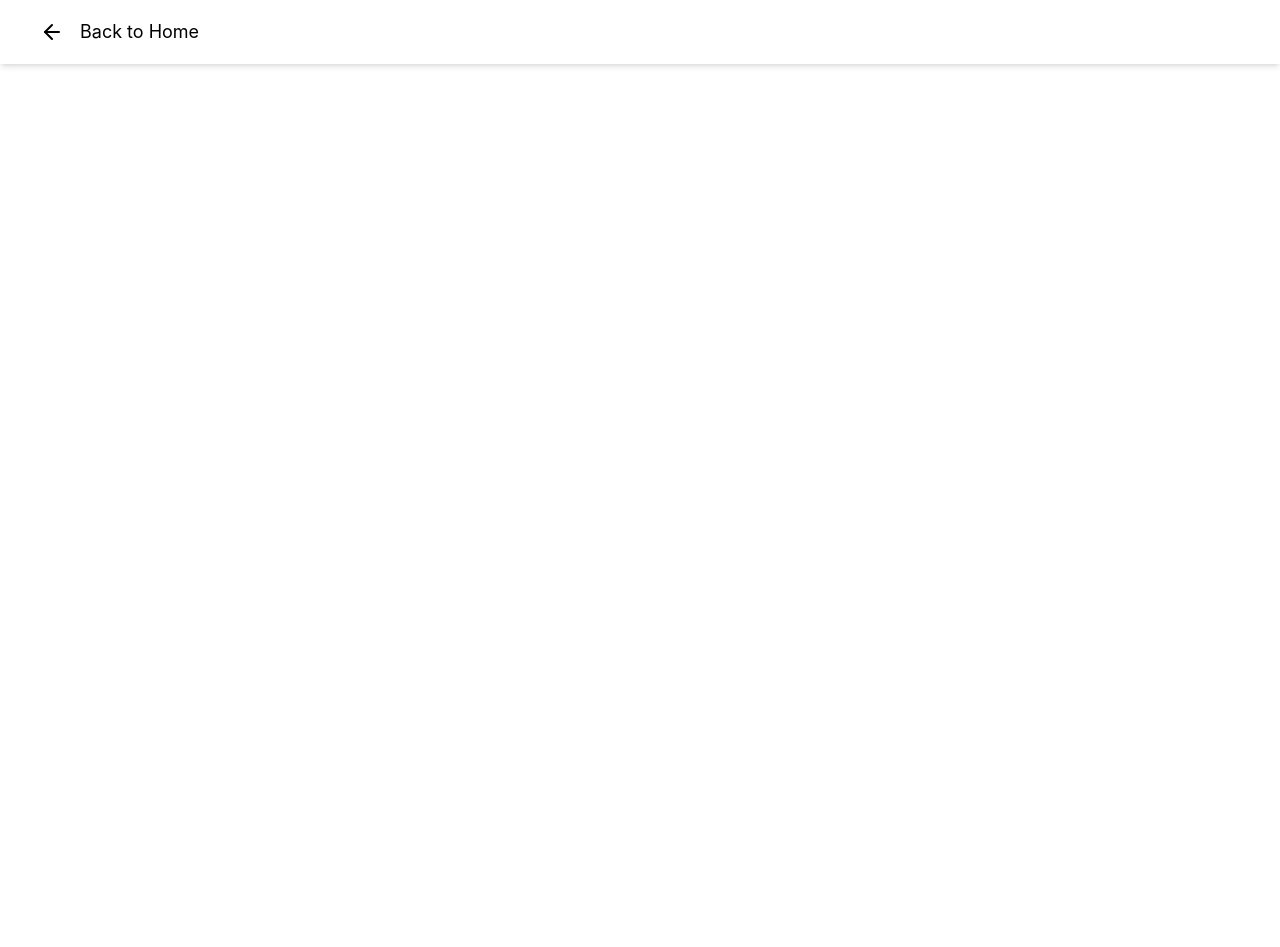
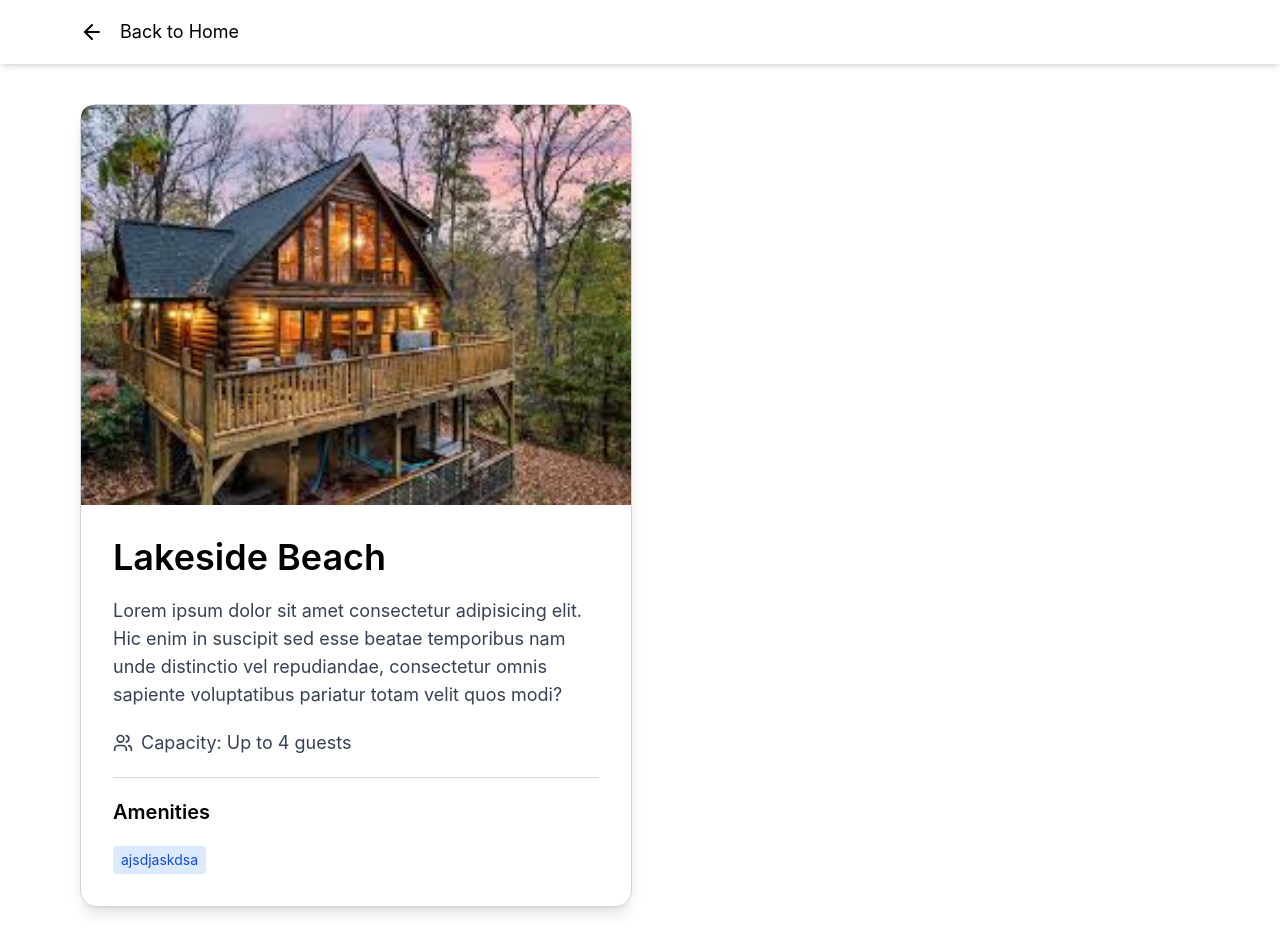
Before and after one commit to Code-W-Gab/Resort_Reservation, a React app in the folder frontend/: page /reserve/1 in a window 1280 px wide. Before the commit the page ends 800 px from the top, so only its background shows below. Built offline with nearby package versions, Linux system fonts and the light colour scheme; the HTML template or start-up script is replaced by a standard one.

Commit message:
Add Book Reservation on Reserve page

```diff
--- /dev/null
+++ b/frontend/src/Components/User/Book.jsx
@@ -0,0 +1,28 @@
+import cabin from '/cabin.jpg'
+import { Users } from 'lucide-react'
+
+export default function Book() {
+  return(
+    <main className='py-10 grid grid-cols-2 gap-4 px-20'>
+      <div className='border border-gray-300 rounded-2xl bg-white shadow-lg'>
+        <img src={cabin} alt='cabin' className=' h-100 w-full object-cover rounded-tl-xl rounded-tr-xl'/>
+        <div className='p-8'>
+          <h1 className='text-4xl font-semibold'>Lakeside Beach</h1>
+          <p className='text-gray-700 text-lg py-2 my-3'>Lorem ipsum dolor sit amet consectetur adipisicing elit. Hic enim in suscipit sed esse beatae temporibus nam unde distinctio vel repudiandae, consectetur omnis sapiente voluptatibus pariatur totam velit quos modi?</p>
+
+          <div className='flex items-center gap-2 text-gray-700'>
+            <Users size={20}/>
+            <span className='text-lg'>Capacity: Up to 4 guests</span>
+          </div>
+          <div className='border-b my-5 border-gray-300'></div>
+          <h1 className='text-xl font-semibold'>Amenities</h1>
+          <div className='mt-5 flex flex-wrap gap-2 items-center'>
+            <span className='bg-blue-100 px-2 py-1 rounded-sm text-sm text-blue-700'>
+              ajsdjaskdsa
+            </span>
+          </div>
+        </div>
+      </div>
+    </main>
+  )
+}
--- a/frontend/src/Layout/BackMenuHeader.jsx
+++ b/frontend/src/Layout/BackMenuHeader.jsx
@@ -3,7 +3,7 @@ import { Link } from "react-router-dom"
 
 export default function BackMenuHeader() {
   return(
-    <Link to={'/home'} className="h-16 px-10 bg-white shadow-md flex items-center gap-4">
+    <Link to={'/home'} className="h-16 px-20 bg-white shadow-md flex items-center gap-4">
       <ArrowLeft />
       <p className="text-lg ">Back to Home</p>
     </Link>
--- a/frontend/src/Pages/User/ReservePage.jsx
+++ b/frontend/src/Pages/User/ReservePage.jsx
@@ -1,9 +1,11 @@
+import Book from "../../Components/User/Book";
 import BackMenuHeader from "../../Layout/BackMenuHeader";
 
 export default function ReservePage() {
   return(
     <main>
       <BackMenuHeader/>
+      <Book/>
     </main>
   )
 }
```
